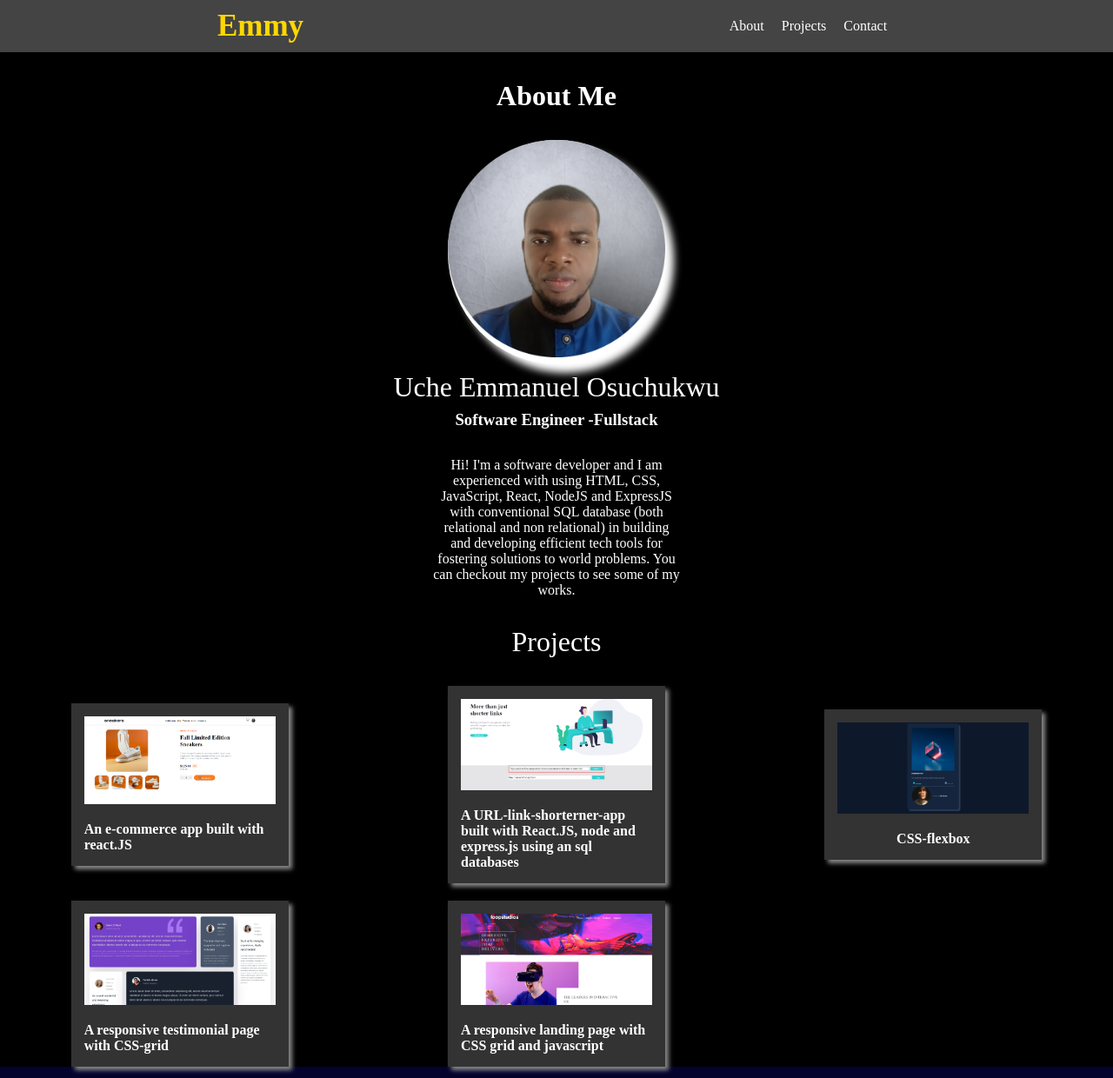
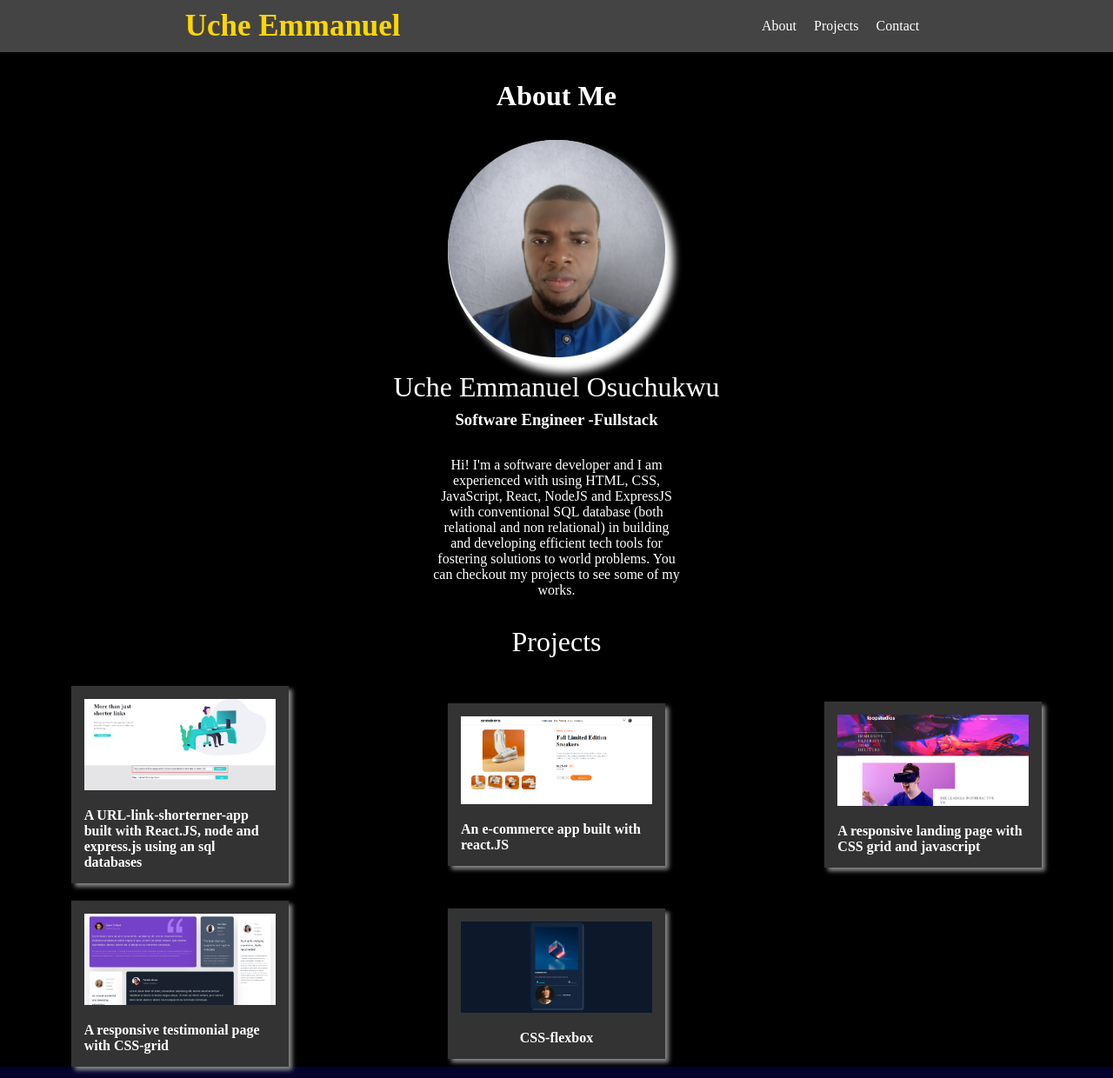
Before and after one commit to sirEmmyUche/my-website, a plain HTML site: page index.html in a window 1280 px wide. Shown: the top 1240 px of the page at 87% size. Drawn offline with Linux system fonts and the light colour scheme.

Commit message:
initial commit

```diff
--- a/index.html
+++ b/index.html
@@ -8,7 +8,7 @@
 </head>
 <body>
 		<nav>
-			<div class="logo">Emmy</div>
+			<div class="logo">Uche Emmanuel</div>
 			<ul class="nav-links">
 
 				<li>
@@ -48,25 +48,25 @@
 
 		<div class="grid-wrapper">
 			<div class="box">
-				<img src="images/e-commerce-app.png" alt="landing page">
-				<h5><a href="https://siremmyuche.github.io/landing-page/">An e-commerce app built with react.JS</a></h5>
-			</div>
-			<div class="box">
-				<img src="images/link-shortening-app.png" alt="photo of a webpage">
+				<img src="images/link-shortening-app.png" alt="app-shortener-page">
 				<h5><a href="https://github.com/sirEmmyUche/link-shortener.git">A URL-link-shorterner-app built with React.JS, node and express.js using an sql databases</a></h5>
 			</div>
 			<div class="box">
-			<img src="images/NFT-review-component.png" alt="nft-card-component">
-			<h5><a href="https://siremmyuche.github.io/nft-card-review/">CSS-flexbox</a></h5>
-			</div>
-			<div class="box">
-			<img src="images/grid-testimonial.png" alt="card">
-			<h5><a href="https://siremmyuche.github.io/ideal-eureka/">A responsive testimonial page with CSS-grid</a></h5>
+				<img src="images/e-commerce-app.png" alt="e-commerce-page">
+				<h5><a href="https://github.com/sirEmmyUche/sneakers.git">An e-commerce app built with react.JS</a></h5>
 			</div>
 			<div class="box">
 				<img src="images/Loopstudio landing page.png" alt="landing page">
 				<h5><a href="https://siremmyuche.github.io/landing-page/">A responsive landing page with CSS grid and javascript</a></h5>
 				</div>
+				<div class="box">
+					<img src="images/grid-testimonial.png" alt="card">
+					<h5><a href="https://siremmyuche.github.io/ideal-eureka/">A responsive testimonial page with CSS-grid</a></h5>
+				</div>
+			<div class="box">
+			<img src="images/NFT-review-component.png" alt="nft-card-component">
+			<h5><a href="https://siremmyuche.github.io/nft-card-review/">CSS-flexbox</a></h5>
+			</div>
 		</div>
 	</main>
 
```
